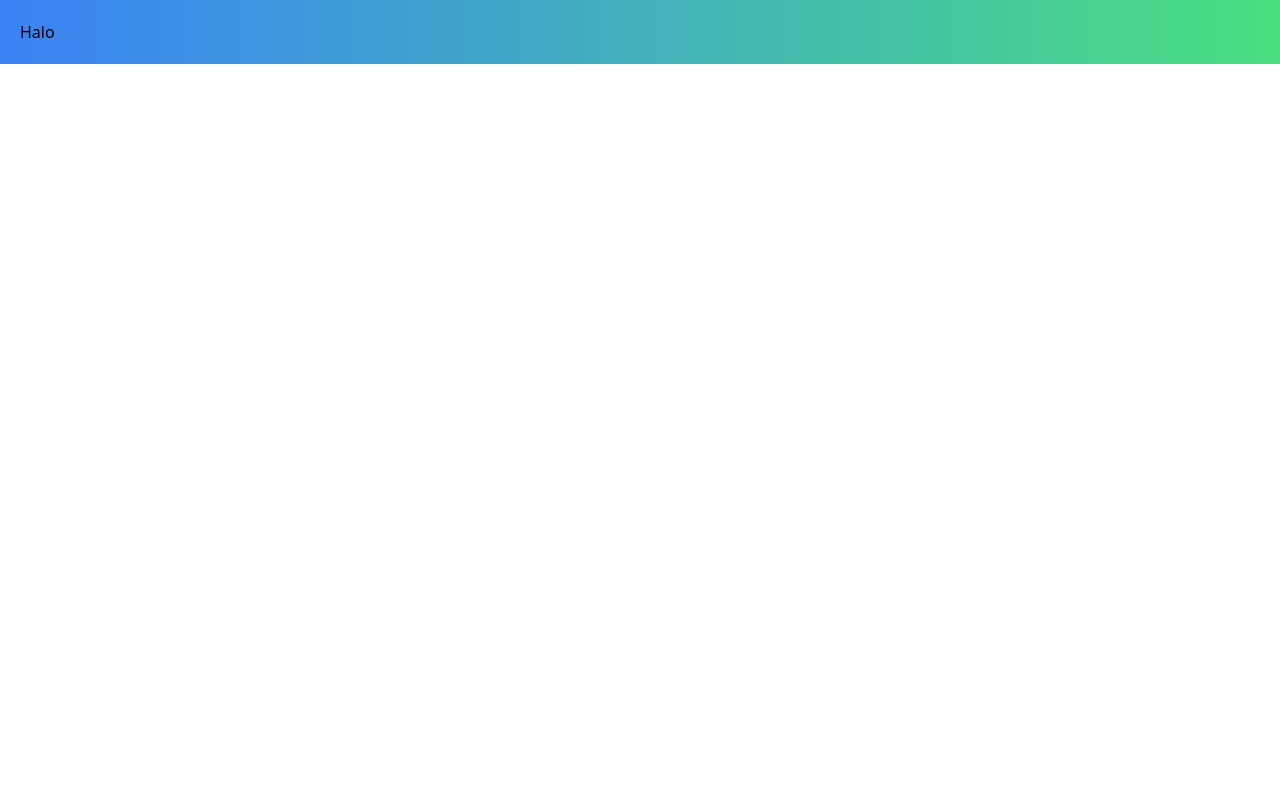
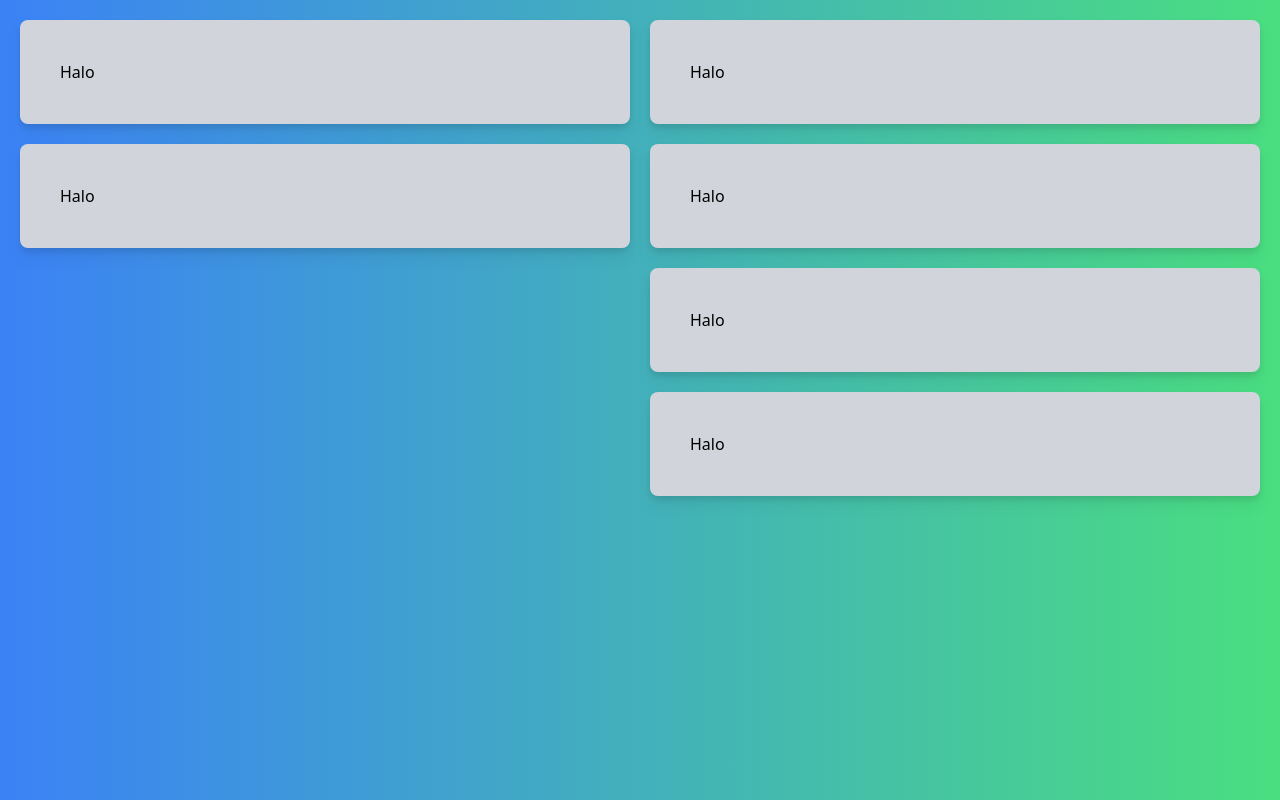
Before and after one commit to sugiartofahmi/next-personal-web, a React (Vite) app: page / in a window 1280 px wide. Built offline with nearby package versions, Linux system fonts and the light colour scheme.

Commit message:
Fahmi Sugiarto | Create content layout

```diff
--- a/src/layouts/ContentLayout/index.tsx
+++ b/src/layouts/ContentLayout/index.tsx
@@ -0,0 +1,13 @@
+import { Children, FC, ReactNode } from "react";
+
+type ContentLayoutType = {
+  children: ReactNode;
+};
+const ContentLayout: FC<ContentLayoutType> = ({ children }) => {
+  return (
+    <section className="flex px-10 py-10 flex-col gap-y-5 bg-gray-300 rounded-lg drop-shadow-lg">
+      {children}
+    </section>
+  );
+};
+export default ContentLayout;
--- a/src/layouts/MainLayout/index.tsx
+++ b/src/layouts/MainLayout/index.tsx
@@ -6,7 +6,7 @@ type MainLayoutType = {
 
 const MainLayout: FC<MainLayoutType> = ({ children }) => {
   return (
-    <main className="font-Poppins h-full w-full bg-gradient-to-r from-blue-500 to-green-400 flex flex-col md:flex-row px-5 py-5 gap-x-5 gap-y-5">
+    <main className="font-Poppins h-screen w-full bg-gradient-to-r from-blue-500 to-green-400 flex flex-col md:flex-row px-5 py-5 gap-x-5 gap-y-5">
       {children}
     </main>
   );
--- a/src/modules/Home/index.tsx
+++ b/src/modules/Home/index.tsx
@@ -0,0 +1,32 @@
+import { Fragment } from "react";
+import BaseLayout from "../../layouts/BaseLayout";
+import ContentLayout from "../../layouts/ContentLayout";
+const HomeModules = () => {
+  return (
+    <Fragment>
+      <BaseLayout md="w-1/4">
+        <ContentLayout>
+          <h1>Halo</h1>
+        </ContentLayout>
+        <ContentLayout>
+          <h1>Halo</h1>
+        </ContentLayout>
+      </BaseLayout>
+      <BaseLayout md="w-3/4">
+        <ContentLayout>
+          <h1>Halo</h1>
+        </ContentLayout>
+        <ContentLayout>
+          <h1>Halo</h1>
+        </ContentLayout>
+        <ContentLayout>
+          <h1>Halo</h1>
+        </ContentLayout>
+        <ContentLayout>
+          <h1>Halo</h1>
+        </ContentLayout>
+      </BaseLayout>
+    </Fragment>
+  );
+};
+export default HomeModules;
--- a/src/views/Home/index.tsx
+++ b/src/views/Home/index.tsx
@@ -1,8 +1,9 @@
 import MainLayout from "../../layouts/MainLayout";
+import HomeModules from "../../modules/Home";
 const Home = () => {
   return (
     <MainLayout>
-      <h1>Halo</h1>
+      <HomeModules />
     </MainLayout>
   );
 };
```
